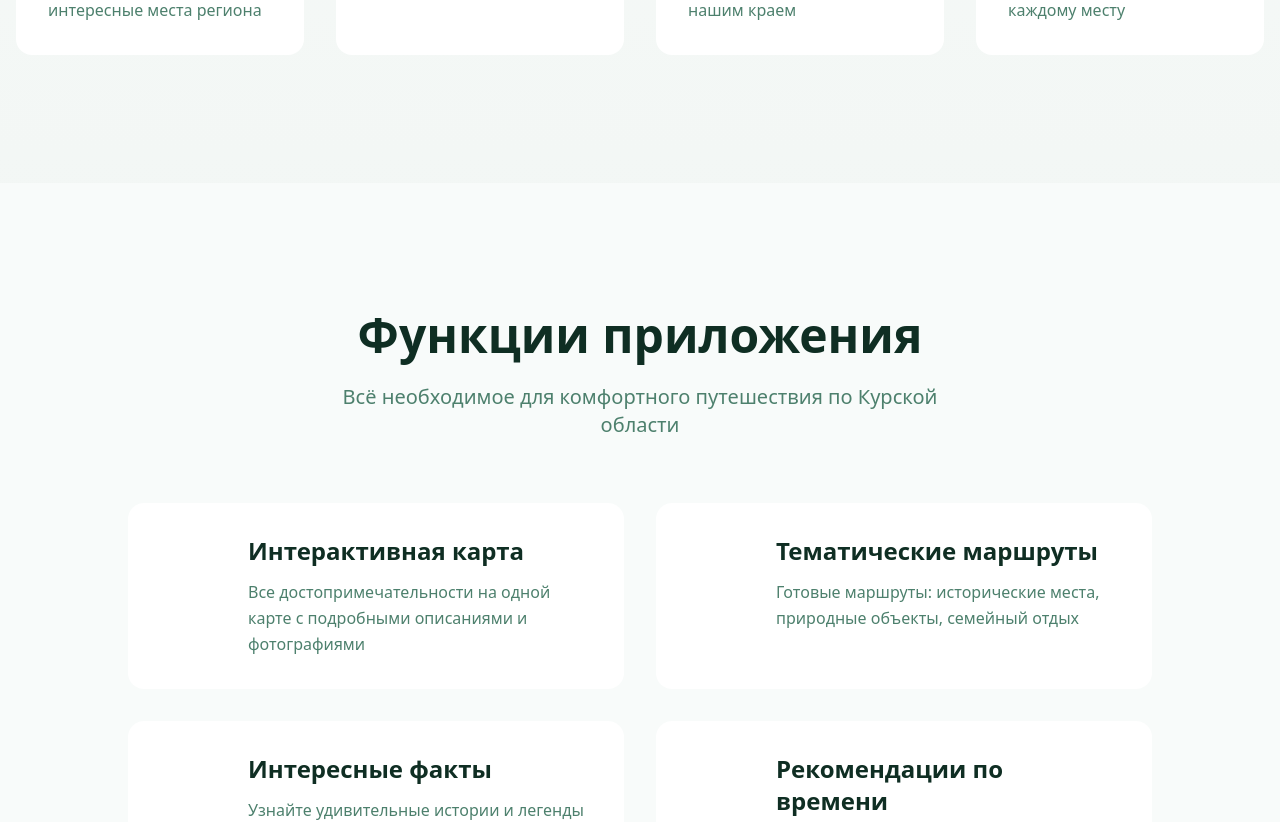
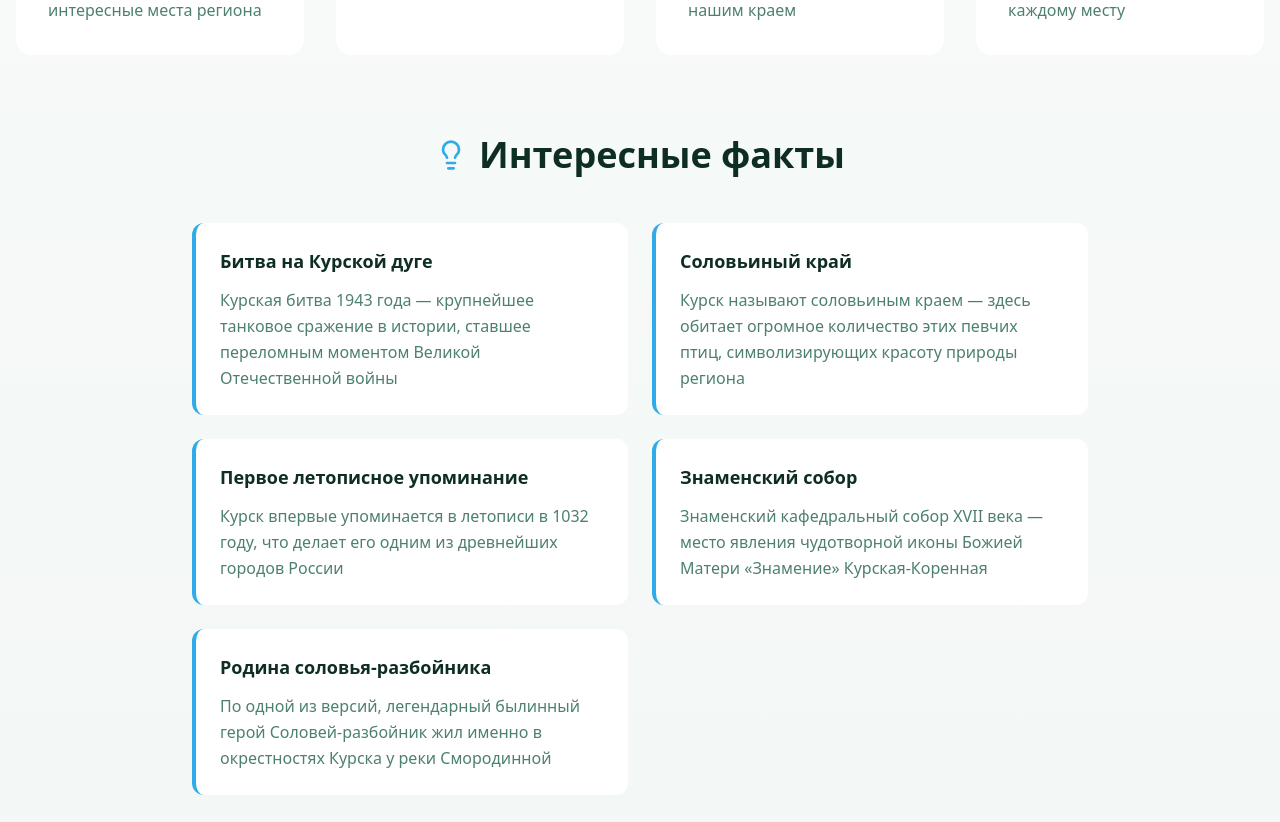
Before and after one commit to sasa12366/kursk-way-guide, a React (Vite) app: page / in a window 1280 px wide. Shown: the part 1420-2242 px from the top of the page. Built offline with nearby package versions, Linux system fonts and the light colour scheme; the HTML template or start-up script is replaced by a standard one.

Commit message:
Add interesting facts

```diff
--- a/src/components/About.tsx
+++ b/src/components/About.tsx
@@ -1,4 +1,4 @@
-import { MapPin, Users, Heart, Compass } from "lucide-react";
+import { MapPin, Users, Heart, Compass, Lightbulb } from "lucide-react";
 
 const About = () => {
   const features = [
@@ -24,6 +24,29 @@ const About = () => {
     }
   ];
 
+  const facts = [
+    {
+      title: "Битва на Курской дуге",
+      description: "Курская битва 1943 года — крупнейшее танковое сражение в истории, ставшее переломным моментом Великой Отечественной войны"
+    },
+    {
+      title: "Соловьиный край",
+      description: "Курск называют соловьиным краем — здесь обитает огромное количество этих певчих птиц, символизирующих красоту природы региона"
+    },
+    {
+      title: "Первое летописное упоминание",
+      description: "Курск впервые упоминается в летописи в 1032 году, что делает его одним из древнейших городов России"
+    },
+    {
+      title: "Знаменский собор",
+      description: "Знаменский кафедральный собор XVII века — место явления чудотворной иконы Божией Матери «Знамение» Курская-Коренная"
+    },
+    {
+      title: "Родина соловья-разбойника",
+      description: "По одной из версий, легендарный былинный герой Соловей-разбойник жил именно в окрестностях Курска у реки Смородинной"
+    }
+  ];
+
   return (
     <section id="about" className="py-20 md:py-32 gradient-section">
       <div className="container mx-auto px-4">
@@ -38,7 +61,7 @@ const About = () => {
           </p>
         </div>
 
-        <div className="grid md:grid-cols-2 lg:grid-cols-4 gap-8">
+        <div className="grid md:grid-cols-2 lg:grid-cols-4 gap-8 mb-20">
           {features.map((feature, index) => (
             <div
               key={index}
@@ -56,6 +79,32 @@ const About = () => {
             </div>
           ))}
         </div>
+
+        {/* Интересные факты */}
+        <div className="max-w-4xl mx-auto">
+          <div className="flex items-center justify-center gap-3 mb-12">
+            <Lightbulb className="w-8 h-8 text-accent" />
+            <h3 className="text-3xl md:text-4xl font-bold text-foreground">
+              Интересные факты
+            </h3>
+          </div>
+
+          <div className="grid md:grid-cols-2 gap-6">
+            {facts.map((fact, index) => (
+              <div
+                key={index}
+                className="bg-card rounded-xl p-6 shadow-soft border-l-4 border-accent hover:shadow-card transition-all duration-300"
+              >
+                <h4 className="text-lg font-semibold text-foreground mb-3">
+                  {fact.title}
+                </h4>
+                <p className="text-muted-foreground leading-relaxed">
+                  {fact.description}
+                </p>
+              </div>
+            ))}
+          </div>
+        </div>
       </div>
     </section>
   );
```
